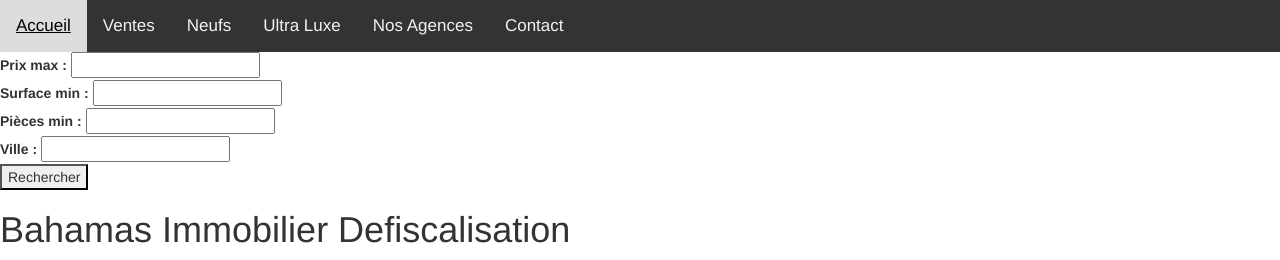
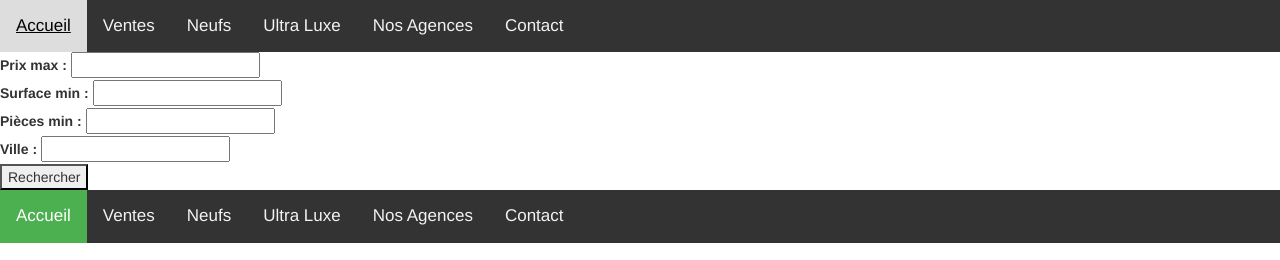
Before and after one commit to cyrdescat/projet-immobilier, a PHP site: template src/View/Home/index.html.twig in a window 1280 px wide. Shown: the top 260 px of the page. Run offline with PHP 8.4, Linux system fonts and the light colour scheme; the template is opened without the code that fills it, so the values that code supplies are empty; some libraries are stand-ins or nearby versions.

Commit message:
Je change de body a header menu

```diff
--- a/src/View/layout.html.twig
+++ b/src/View/layout.html.twig
@@ -70,6 +70,14 @@
             <button  type="submit" id="submit" name="submit">Rechercher</button>
         </div>
     </form>
+    <div class="topnav">
+        <a class="active" href="/home/index">Accueil</a>
+        <a href="">Ventes</a>
+        <a href="">Neufs</a>
+        <a href="">Ultra Luxe</a>
+        <a href="/agence/index">Nos Agences</a>
+        <a href="/contact/add">Contact</a>
+    </div>
 </header>
 <body>
 
```
